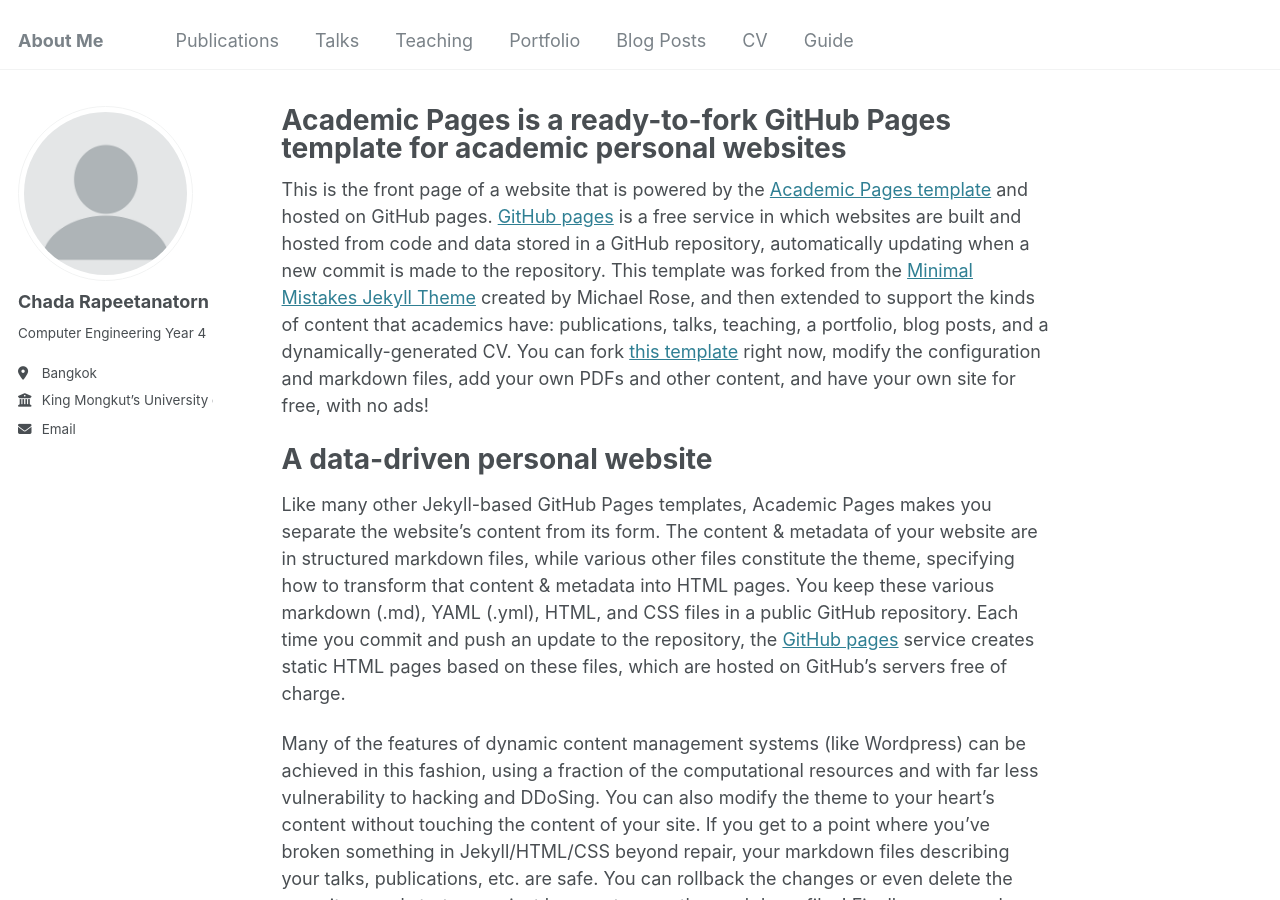
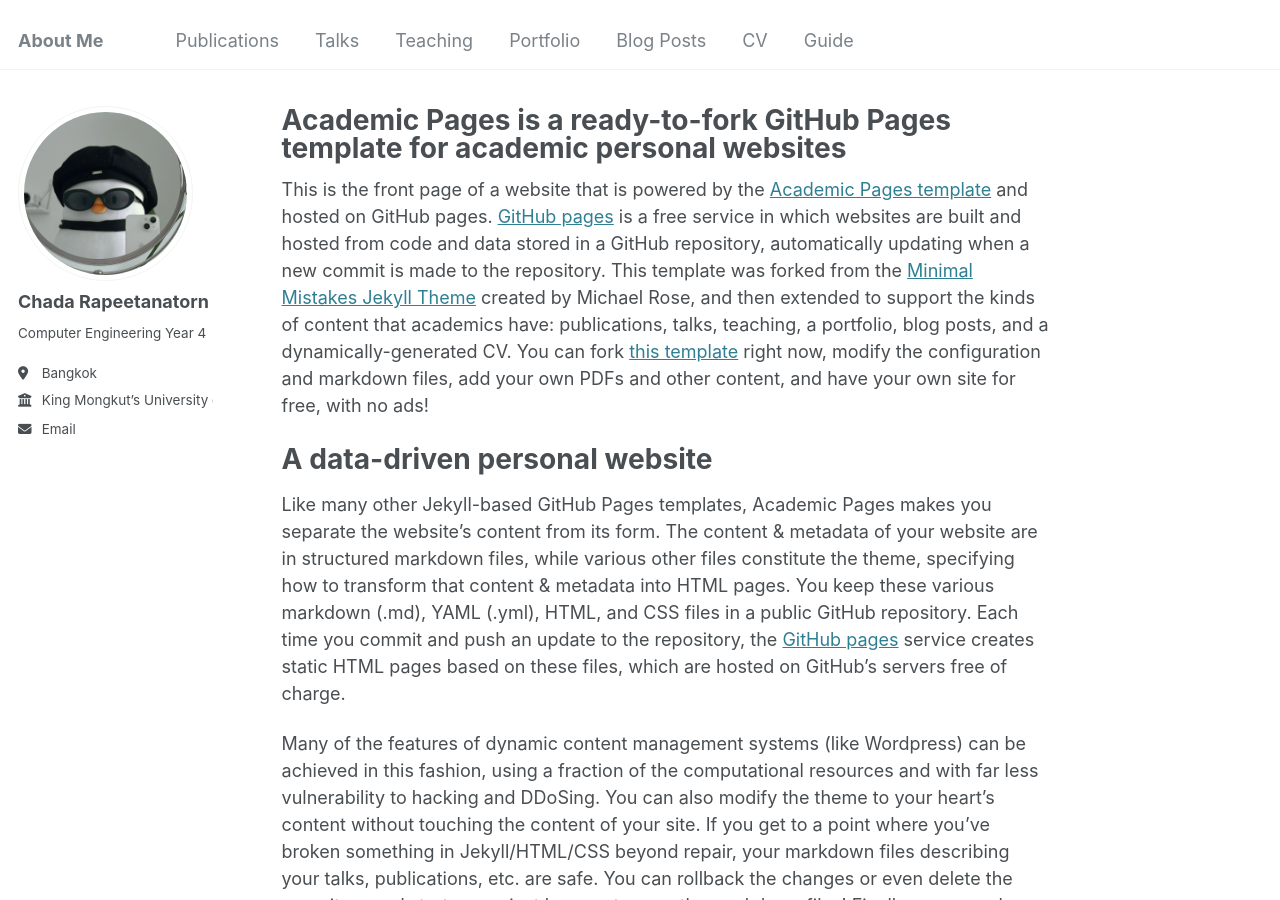
Before and after one commit to ChadaYing/ChadaYing.github.io, a Jekyll site: the page built from _pages/about.md, in a window 1280 px wide and 900 px high. Built offline with Jekyll 4.4.1, drawn with Linux system fonts in a browser that asks for light colours.

Commit message:
Update _config.yml

```diff
--- a/_config.yml
+++ b/_config.yml
@@ -21,7 +21,7 @@ repository               : "academicpages/academicpages.github.io"
 #               Additional customization can be done by editing /_includes/author-profile.html
 author:
   # Biographic information
-  avatar           : "profile.png"
+  avatar           : "duck.jpg"
   name             : "Chada Rapeetanatorn"
   pronouns         : # example: "she/her"
   bio              : "Computer Engineering Year 4"
```
